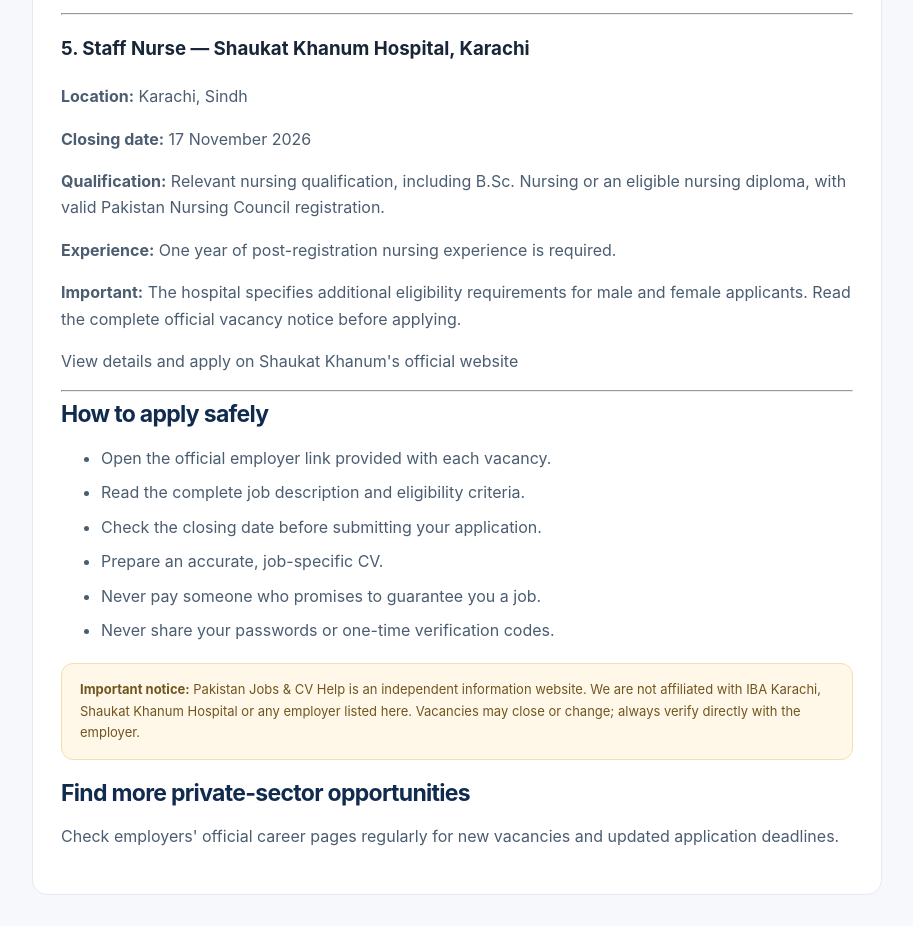
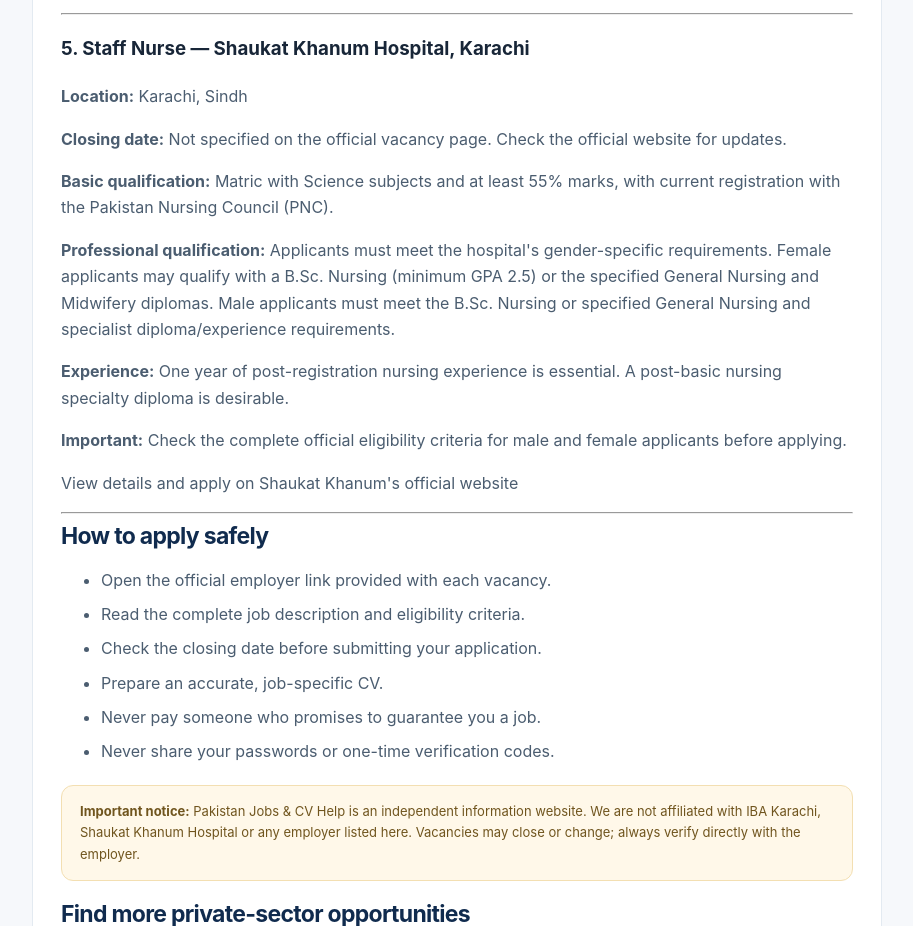
Before and after one commit to hamidkhuharo47-source/Pakistan-jobs-CV-help, a plain HTML site: page pages/private-jobs.html in a window 1280 px wide. Shown: the part 1824-2750 px from the top of the page, without its empty margins (183-1096 px from the left). Drawn offline with Linux system fonts and the light colour scheme.

Commit message:
Update private-jobs.html

```diff
--- a/pages/private-jobs.html
+++ b/pages/private-jobs.html
@@ -1,4 +1,3 @@
-
 <!doctype html>
 <html lang="en">
 <head>
@@ -87,10 +86,11 @@ These vacancies were found on official employer career pages. Always reopen the
 
 <h3>5. Staff Nurse — Shaukat Khanum Hospital, Karachi</h3>
 <p><b>Location:</b> Karachi, Sindh</p>
-<p><b>Closing date:</b> 17 November 2026</p>
-<p><b>Qualification:</b> Relevant nursing qualification, including B.Sc. Nursing or an eligible nursing diploma, with valid Pakistan Nursing Council registration.</p>
-<p><b>Experience:</b> One year of post-registration nursing experience is required.</p>
-<p><b>Important:</b> The hospital specifies additional eligibility requirements for male and female applicants. Read the complete official vacancy notice before applying.</p>
+<p><b>Closing date:</b> Not specified on the official vacancy page. Check the official website for updates.</p>
+<p><b>Basic qualification:</b> Matric with Science subjects and at least 55% marks, with current registration with the Pakistan Nursing Council (PNC).</p>
+<p><b>Professional qualification:</b> Applicants must meet the hospital's gender-specific requirements. Female applicants may qualify with a B.Sc. Nursing (minimum GPA 2.5) or the specified General Nursing and Midwifery diplomas. Male applicants must meet the B.Sc. Nursing or specified General Nursing and specialist diploma/experience requirements.</p>
+<p><b>Experience:</b> One year of post-registration nursing experience is essential. A post-basic nursing specialty diploma is desirable.</p>
+<p><b>Important:</b> Check the complete official eligibility criteria for male and female applicants before applying.</p>
 <p><a href="https://shaukatkhanum.org.pk/job-openings/?cat_id=2" target="_blank" rel="noopener">View details and apply on Shaukat Khanum's official website</a></p>
 
 <hr>
```
